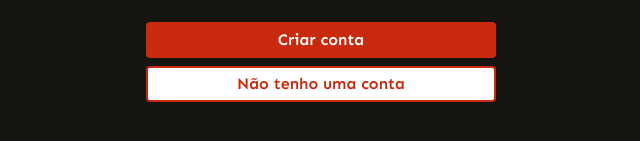
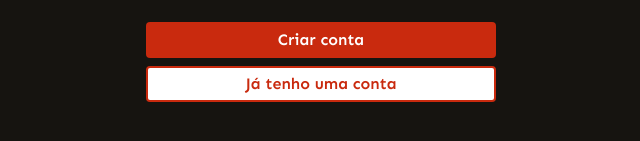
Before and after one commit to martins-eduardo/hamburguer-frontend, a React (Vite) app: page /sign-up in a window 1280 px wide. Shown: the part 511-652 px from the top of the page, without its empty margins (319-959 px from the left). Built offline with nearby package versions, Linux system fonts and the light colour scheme.

Commit message:
criando componente de botao reutilizavel

```diff
--- /dev/null
+++ b/src/components/Button.tsx
@@ -0,0 +1,21 @@
+import type { ComponentProps } from 'react'
+
+interface buttonProps extends ComponentProps<'button'> {
+   content: string
+   variants: 'default' | 'variant'
+}
+
+export function Button({ content, variants, ...props }: buttonProps) {
+   function buttonVariant() {
+      if (variants === 'default') {
+         return 'flex bg-[#C92A0E] rounded-sm h-9 items-center justify-center text-white font-semibold hover:cursor-pointer'
+      }
+      return 'flex bg-white border-2 border-[#C92A0E] text-[#C92A0E] font-semibold rounded-sm h-9 items-center justify-center hover:cursor-pointer'
+   }
+
+   return (
+      <button className={buttonVariant()} {...props}>
+         {content}
+      </button>
+   )
+}
--- a/src/pages/sign-in/index.tsx
+++ b/src/pages/sign-in/index.tsx
@@ -1,4 +1,5 @@
 import { useNavigate } from 'react-router-dom'
+import { Button } from '../../components/Button'
 import { Input } from '../../components/Input'
 
 export function SignIn() {
@@ -11,19 +12,13 @@ export function SignIn() {
             <Input placeholder="Senha" type="password" />
          </div>
          <div className="flex flex-col gap-2 max-w-87.5 w-full">
-            <button
-               type="submit"
-               className="flex bg-[#C92A0E] rounded-sm h-9 items-center justify-center text-white font-semibold hover:cursor-pointer"
-            >
-               Login
-            </button>
-            <button
+            <Button type="submit" content="Login" variants="default" />
+            <Button
                type="button"
-               className="flex bg-white border-2 border-[#C92A0E] text-[#C92A0E] font-semibold rounded-sm h-9 items-center justify-center hover:cursor-pointer"
                onClick={() => navigate('/sign-up')}
-            >
-               Não tenho uma conta
-            </button>
+               content="Não tenho uma conta"
+               variants="variant"
+            />
          </div>
       </div>
    )
--- a/src/pages/sign-up/index.tsx
+++ b/src/pages/sign-up/index.tsx
@@ -1,4 +1,5 @@
 import { useNavigate } from 'react-router-dom'
+import { Button } from '../../components/Button'
 import { Input } from '../../components/Input'
 
 export function SignUp() {
@@ -14,19 +15,13 @@ export function SignUp() {
             <Input placeholder="CEP" type="number" />
          </div>
          <div className="flex flex-col gap-2 max-w-87.5 w-full">
-            <button
-               type="submit"
-               className="flex bg-[#C92A0E] rounded-sm h-9 items-center justify-center text-white font-semibold hover:cursor-pointer"
-            >
-               Criar conta
-            </button>
-            <button
+            <Button type="submit" content="Criar conta" variants="default" />
+            <Button
                type="button"
-               className="flex bg-white border-2 border-[#C92A0E] text-[#C92A0E] font-semibold rounded-sm h-9 items-center justify-center hover:cursor-pointer"
                onClick={() => navigate('/sign-in')}
-            >
-               Não tenho uma conta
-            </button>
+               content="Já tenho uma conta"
+               variants="variant"
+            />
          </div>
       </div>
    )
```
